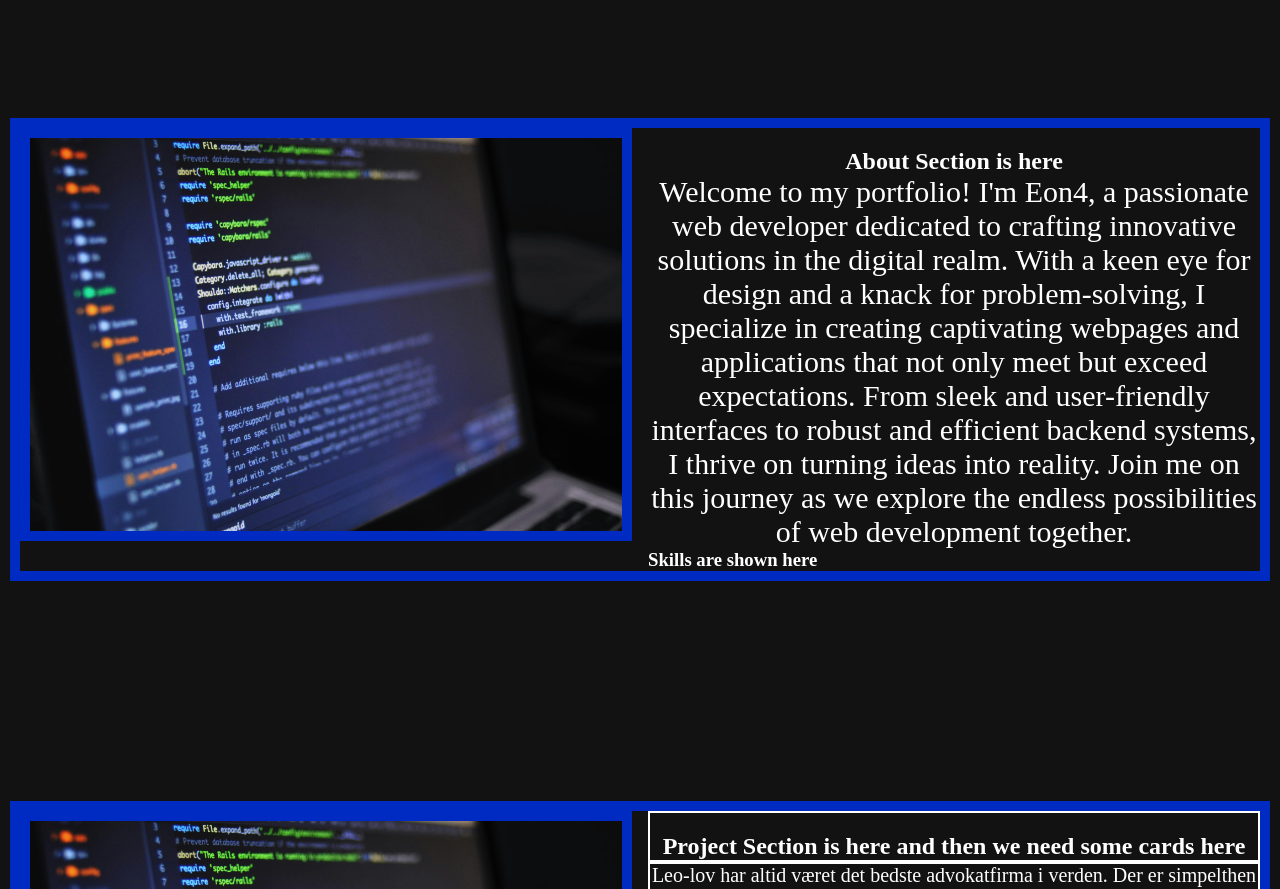
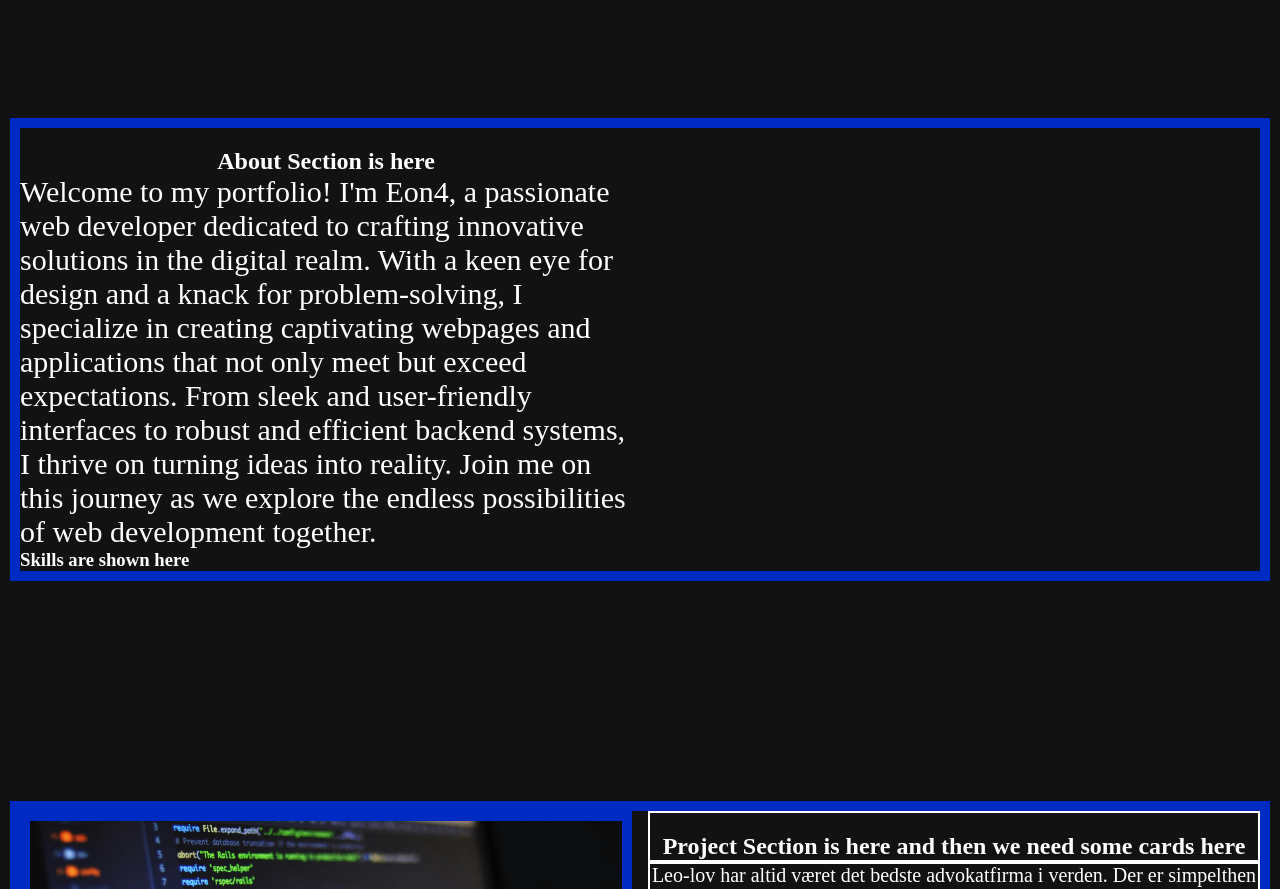
Before and after one commit to Eon4/ReactPortCharlie, a React (Vite) app in the folder onepageP/: page / in a window 1280 px wide. Shown: the part 1180-2069 px from the top of the page. Built offline with nearby package versions, Linux system fonts and the light colour scheme.

Commit message:
Update 10 - SkillCarousel
- Added component for skill carousel. Not completed.

```diff
--- a/onepageP/src/components/AboutSection/AboutSection.jsx
+++ b/onepageP/src/components/AboutSection/AboutSection.jsx
@@ -1,6 +1,6 @@
 
 import style from "../AboutSection/AboutSection.module.scss";
-import SectionImg from  '../../assets/img/pcHeader.jpg'
+// import SectionImg from  '../../assets/img/pcHeader.jpg'
 
 
 export function AboutSection() {
@@ -8,7 +8,7 @@ export function AboutSection() {
     <>
       <section id="about" className={style.gridCol}>
 
-            <img className={style.sectiononeimg} src={SectionImg} alt="#" />
+            {/* <img className={style.sectiononeimg} src={SectionImg} alt="#" /> */}
 
         <article>
           <h2>About Section is here</h2>
--- a/onepageP/src/components/AboutSection/AboutSection.module.scss
+++ b/onepageP/src/components/AboutSection/AboutSection.module.scss
@@ -20,7 +20,7 @@
     p{
         font-size: 30px;
         // border: solid 2px white;
-        text-align: center;
+        text-align: left;
     }
 
     h2{
--- a/onepageP/src/components/Header/Header.module.scss
+++ b/onepageP/src/components/Header/Header.module.scss
@@ -1,7 +1,9 @@
 
 
 .headerStyle{
-    font-family: "Jura", sans-serif;
+    // font-family: "Jura", sans-serif;
+    font-family: var(--fontFamily);
+
     color: #10d2e3;
     font-size: 8rem;
     position: absolute;
```
Also changed, not shown: onepageP/src/components/SkillCarousel/Skills.jsx (added, +15 -0 lines), onepageP/src/components/SkillCarousel/Skills.module.scss (added).
